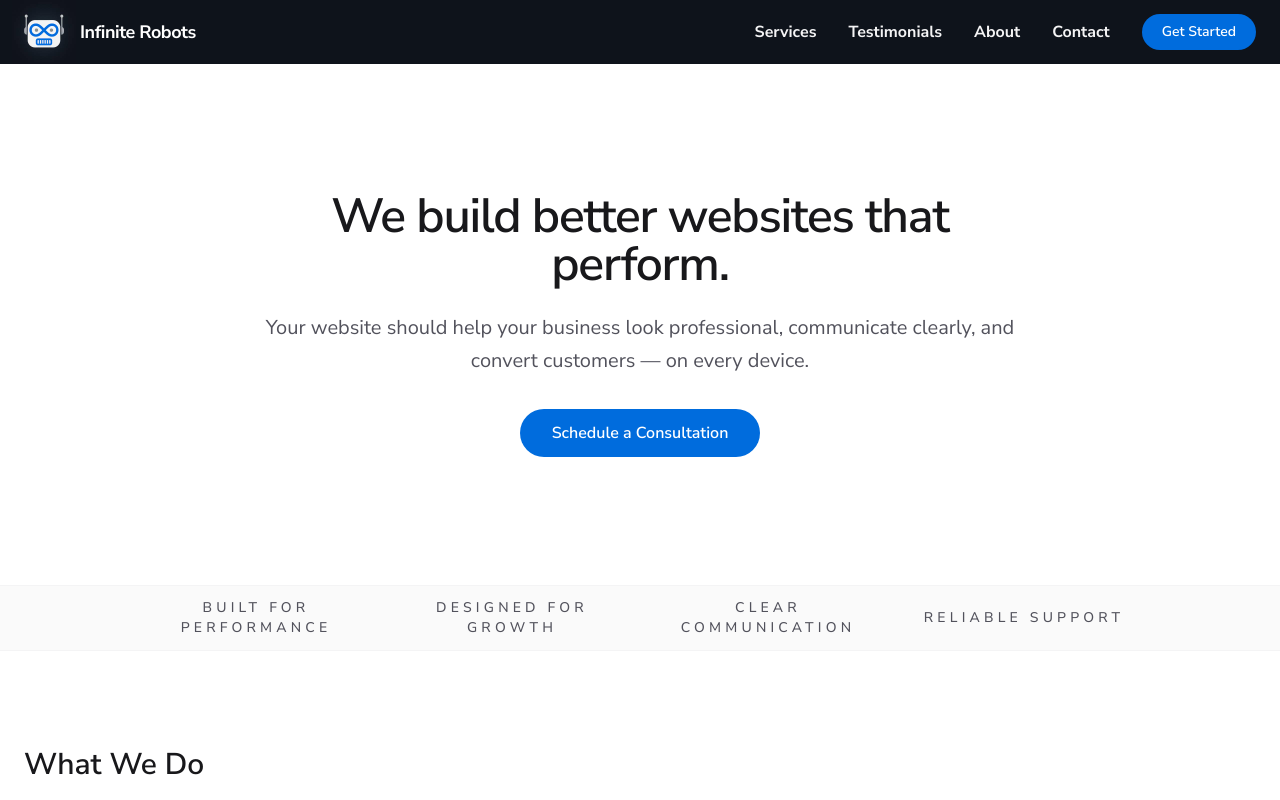
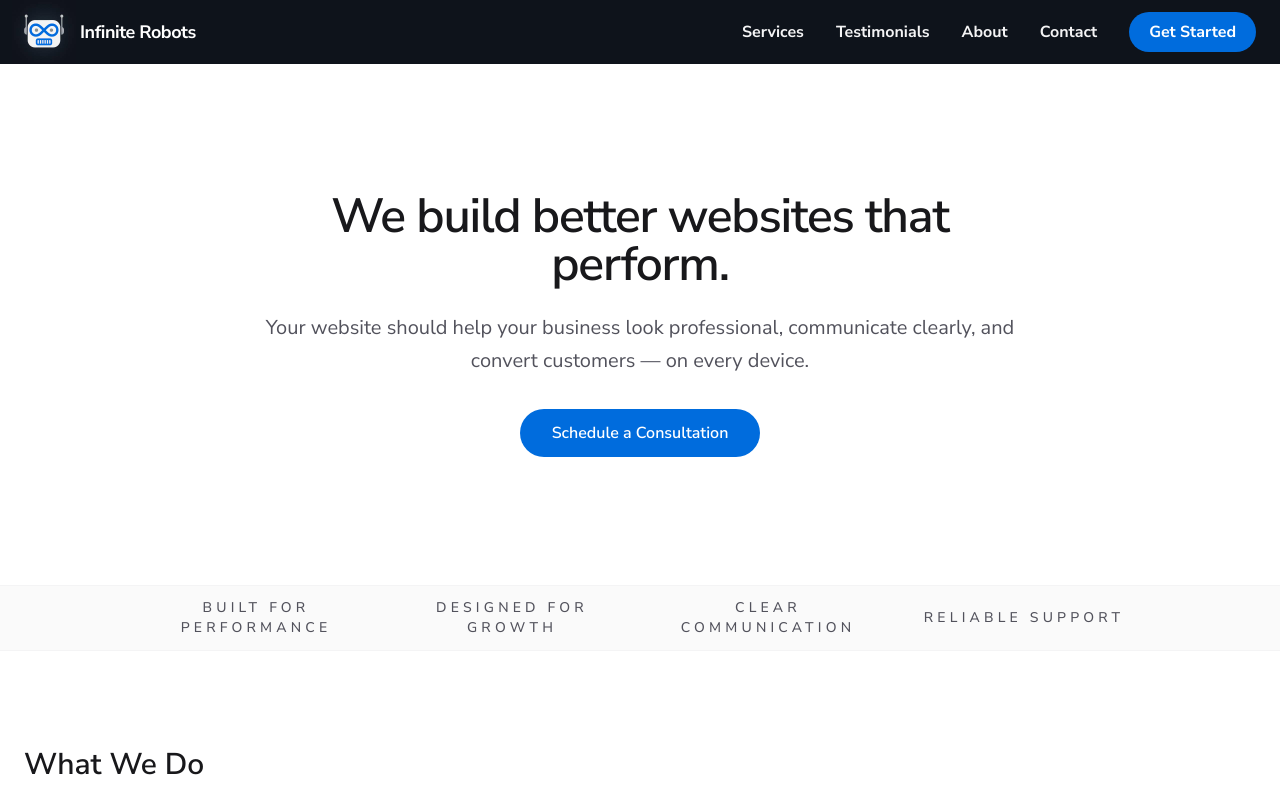
Before and after one commit to infinite-robots/infinite-robots-homepage, a Next.js app: page / in a window 1280 px wide. Shown: the top 800 px of the page. Built offline with nearby package versions, Linux system fonts and the light colour scheme.

Commit message:
update buttons

```diff
--- a/components/common/ResponsiveHeader.tsx
+++ b/components/common/ResponsiveHeader.tsx
@@ -69,7 +69,7 @@ export function ResponsiveHeader() {
           )}
           <Link
             href="/contact"
-            className="rounded-full bg-brand px-5 py-2 text-sm font-semibold text-white transition-colors hover:bg-brand-strong"
+            className="rounded-full bg-brand px-5 py-2 text-base font-bold text-white transition-colors hover:bg-brand-strong"
           >
             Get Started
           </Link>
--- a/components/homepage/HeroSection.tsx
+++ b/components/homepage/HeroSection.tsx
@@ -1,3 +1,5 @@
+import Link from "next/link";
+
 export function HeroSection() {
   return (
     <section
@@ -16,12 +18,12 @@ export function HeroSection() {
         </div>
 
         <div className="flex flex-col gap-3 sm:flex-row">
-          <a
-            href="#contact"
+          <Link
+            href="/contact"
             className="rounded-full bg-brand px-8 py-3 text-base font-semibold text-white transition-colors hover:bg-brand-strong"
           >
             Schedule a Consultation
-          </a>
+          </Link>
         </div>
       </div>
     </section>
```
